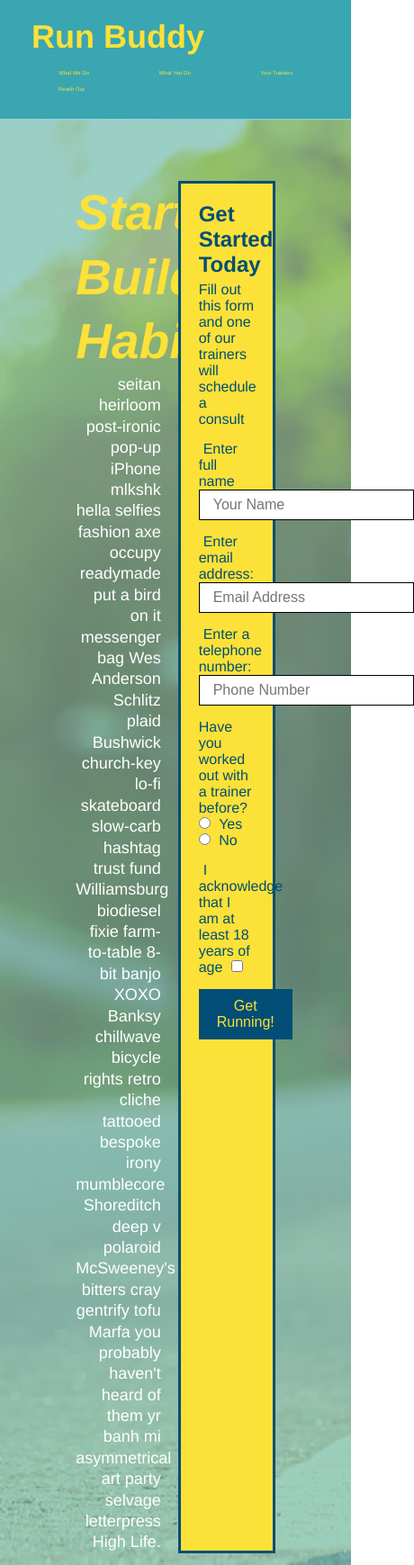
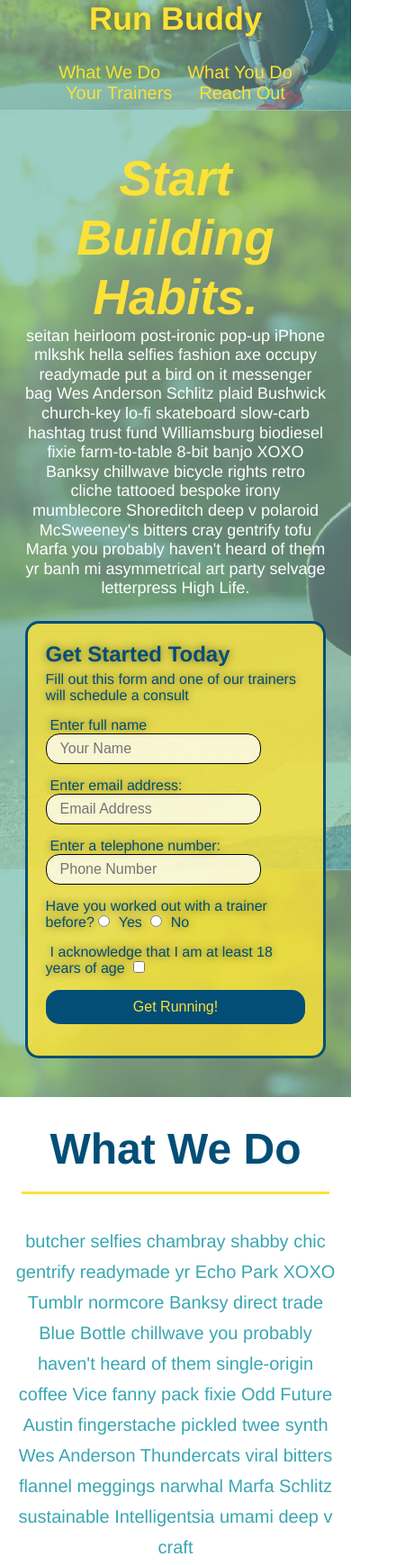
Before and after one commit to AaronCox73/run-buddy2, a plain HTML site: page index.html in a window 390 px wide. Shown: the top 1739 px of the page at 90% size, 460 px wide, since content can reach past the window. Drawn offline with Linux system fonts and the light colour scheme.

Commit message:
adding more style

```diff
--- a/assets/css/style2.css
+++ b/assets/css/style2.css
@@ -1,10 +1,13 @@
 * {margin: 0; padding: 0; box-sizing: border-box;}
 body {font-family: Helvetica, Arial, sans-serif; color: #39a6b2;}
 header { padding: 20px 35px;
-background-color: #39a6b2; display: flex; justify-content: space-between; flex-wrap: wrap;}
+background-color: #39a6b2; display: flex; justify-content: space-between; flex-wrap: wrap; position: -webkit-sticky; position: sticky; top: 0;
+background-image: url("./images/hero-bg.jpg");
+background-size: cover; background-position: center; background-attachment: fixed;
+background-position: 80%;}
 
 header h1 { font-weight: bold; font-size: 36px;
-color: #fce138; margin: 0; }
+color: #fce138; margin: 0; text-shadow: 0 0 10px rgba(0, 0, 0, 0.5);}
 
 header a {color: #fce138; text-decoration: none;}
 header nav {margin: 7px 0;}
@@ -16,8 +19,8 @@ header nav ul {
   list-style: none;
 }
 
-header nav ul li a {margin: 0 30px; font-weight: lighter; font-size: 1.55vw;}
-
+header nav ul li a {padding: 10px 15px; font-weight: lighter; font-size: 1.55vw; text-shadow: 0 0 10px rgba(0, 0, ,0 0.5);}
+header nav ul li a:hover {background: #fce138; color: #024e76; border-radius: 15px; text-shadow: none;}
 footer {display: flex; background: #fce138; width: 100%;
 padding: 40px 35px; display: block; justify-content: space-between; flex-wrap: wrap;}
 footer h2 {color: #024e74;
@@ -26,32 +29,36 @@ footer div { line-height: 1.5; text-align: right;}
 footer a { color: #024e76;}
 section {padding: 60px; }
 .hero {background-image: url("./images/hero-bg.jpg");
-background-size: cover; background-position: center; display: flex; justify-content: center; flex-wrap: wrap;}
+background-size: cover; background-position: center; display: flex; justify-content: center;
+flex-wrap: wrap; align-items: flex-start; background-attachment: fixed; background-position: 80%;}
  .hero-form
-{background-color: #fce138;
+{background-color: rgba(252, 225, 56, 0.8);
     padding: 20px;
     width: 40%;
     color: #024e76;
     margin: 3.5%;
 border-style: solid;
 border-width: 3px;
-border-color: #024e76;}
+border-color: #024e76;
+text-shadow: 0 0 10px rgba(0, 0, 0, 0.5); border-radius: 15px;}
 
 .hero-cta {width: 35%;
 text-align: right;
 margin: 3.5%;
 color: #fff;
 font-size: 18px;
-line-height: 1.3;}
-.hero-cta h2 {font-style: italic; font-size: 55px; color: #fce138;}
+line-height: 1.2;}
+.hero-cta h2 {font-style: italic; font-size: 55px; color: #fce138; text-shadow: 0 0 10px rgba(0, 0 , 0 0.5);}
 
 .hero-form p {margin: 5px 0 15px 0;}
 .hero-form h3 {font-size: 24px; margin: 0;}
-.form-input {border: 1px solid; #024e76; display: block; padding: 7px 15px; font-size: 16px; color:#024e76 width: 100%; margin-bottom: 15px; }
+.form-input {border: 1px solid; #024e76; display: block; padding: 7px 15px; font-size: 16px; color:#024e76 width: 100%; margin-bottom: 15px;
+ border-radius: 15px; background-color: rgba(255, 255, 255, 0.75);}
+.form-input:focus {background-color: rgba(255, 255, 255, 1); outline: none;}
 
 .hero-form label { margin: 0 5px;}
-button {background-color: #024e76; color: #fce138; border: none; padding: 10px 20px; font-size: 16px; }
-
+.hero-form button {background-color: #024e76; color: #fce138; border: none; padding: 10px 20px; font-size: 16px; border-radius: 15px; }
+.hero-form button:hover {background-color: #39a6b2;}
 
 
 .intro p {line-height: 1.7;
@@ -65,7 +72,7 @@ background: #fce138;}
 
 
 .section-title {
-    font-size: 55px;
+    font-size: 48px;
     color: #024e76;
     padding-bottom: 20px;
     text-align: center;
@@ -88,11 +95,15 @@ background: #fce138;}
     padding-bottom: 50px;
     width: 80%;
     border-bottom: 1px solid #39a6b2;
+
     display: flex;
     flex-wrap: wrap;
     align-items: center;
     justify-content: space-between;
   }
+  .step:last-child {border-bottom: none;}
+
+
   .step h3 {color: #024e76; font-size: 46px; flex: 1 30%;}
   .step-text p {color: #39a6b2; font-size: 18px;}
   .step-text h4 {font-size: 26px; line-height: 1.5; color: #024e76;}
@@ -137,5 +148,43 @@ background: #fce138;}
   .contact-info p, .contact-info address {margin: 20px 0; line-height: 1.5; font-size: 16px; font-style: normal;}
 
   .contact-info a {color: #fce138;}
-  .contact-form input, .contact-form textarea {border: 1px solid #024e76; display: block; padding: 7px 15px; font-size: 16px; color: #024e76; width: 100%; margin-bottom: 15px; margin-top: 5px;}
-  .contact-form button {width: 100%; border: none; background: #fce138; color: #024e76; text-align: center; padding: 15px 0; font: 16px;}
+  .contact-form input, .contact-form textarea {border: 1px solid #024e76; display: block; padding: 7px 15px; font-size: 16px; color: #024e76; width: 100%; margin-bottom: 15px; margin-top: 5px; border-radius: 15px; outline: none; background-color: rgba(255, 255, 255, 0.5);}
+  .contact-form button {width: 100%; border: none; background: #fce138; color: #024e76; text-align: center; padding: 15px 0; font: 16px; border-radius: 15px;}
+  .contact-form button:hover {color: #fce138; background: #39a6b2;}
+  .contact-form input:focus, .contact-form textarea:focus {background-color: rgba(255, 255, 255, 1);}
+
+  /* MEDIA QUERY FOR SMALLER DESKTOP SCREENS AND SMALLER DEVICES */
+
+
+@media screen and (max-width: 980px) {
+  header { padding: 0; justify-content: center; position: relative;}
+  header h1 { width: 100%; text-align: center;}
+  header nav ul {margin-top: 20px; width: 100%; justify-content: center;}
+  header nav ul li a { font-size: 20px;}
+
+  footer h2, footer div {text-align: center; width: 100%;}
+  .hero-cta, .hero-form {width: 100%;}
+  .hero-cta {text-align: center;}
+  .section-title {width: 80%;}
+  .trainer { flex: 0 70%;}
+  .contact-info iframe {flex: 1 100%;}
+
+
+
+@media screen and (max-width: 768px) {
+  section {padding: 30px 15px;}
+  .step h3 {flex: 1 100%;}
+  .step-info {flex: 2 100%; text-align: center; justify-content: center;}
+  .step-img { flex: 0 32%; margin-right: 15px; margin-top: 15px; margin-bottom: 15px;}
+  .step-text {flex: 100%;}
+}
+
+@media screen and (max-width: 575px) {
+  .hero-form button {width: 100%;}
+  .section-title {width: 95%;}
+  .intro p {width: 100%;}
+  .trainer {flex: 0 100%;}
+  .contact-info {text-align: center;}
+  .contact-info > * {flex: 0 100%;}
+  .contact-form {order: 3;}
+}
```
